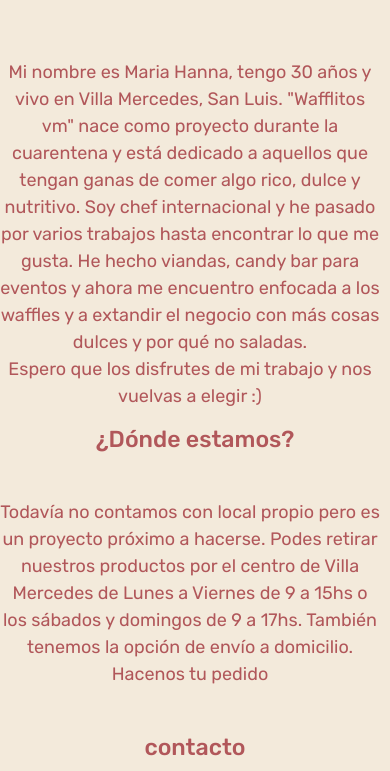
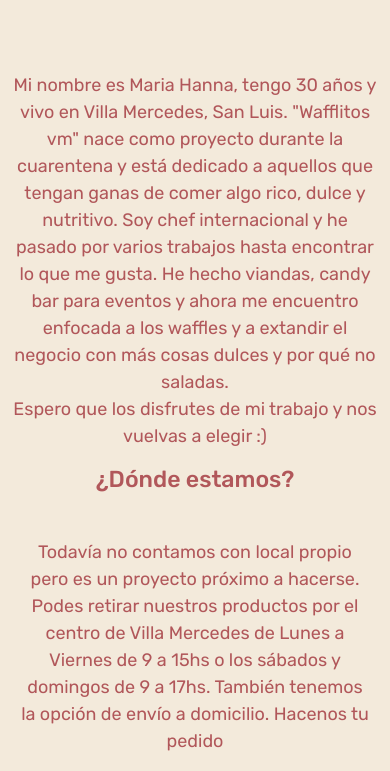
Before and after one commit to Gomez-mf/Wafflitosvm, a website: page pages/nosotros.html in a window 390 px wide. Shown: the part 513-1284 px from the top of the page. Drawn offline with nearby package versions, Linux system fonts and the light colour scheme.

Commit message:
Modifique margin para responsive de nosotros

```diff
--- a/css/destino.css
+++ b/css/destino.css
@@ -324,6 +324,17 @@
     }
 }
 
+@media (max-width: 991px) {
+        .nosotros p {
+        margin-left: 10px;
+        margin-right: 10px;
+    }
+    .nosotros__dos {
+       margin-left: 10px;
+       margin-right: 10px;
+    }
+}
+
 
 /*Resto del Css*/
 
```
